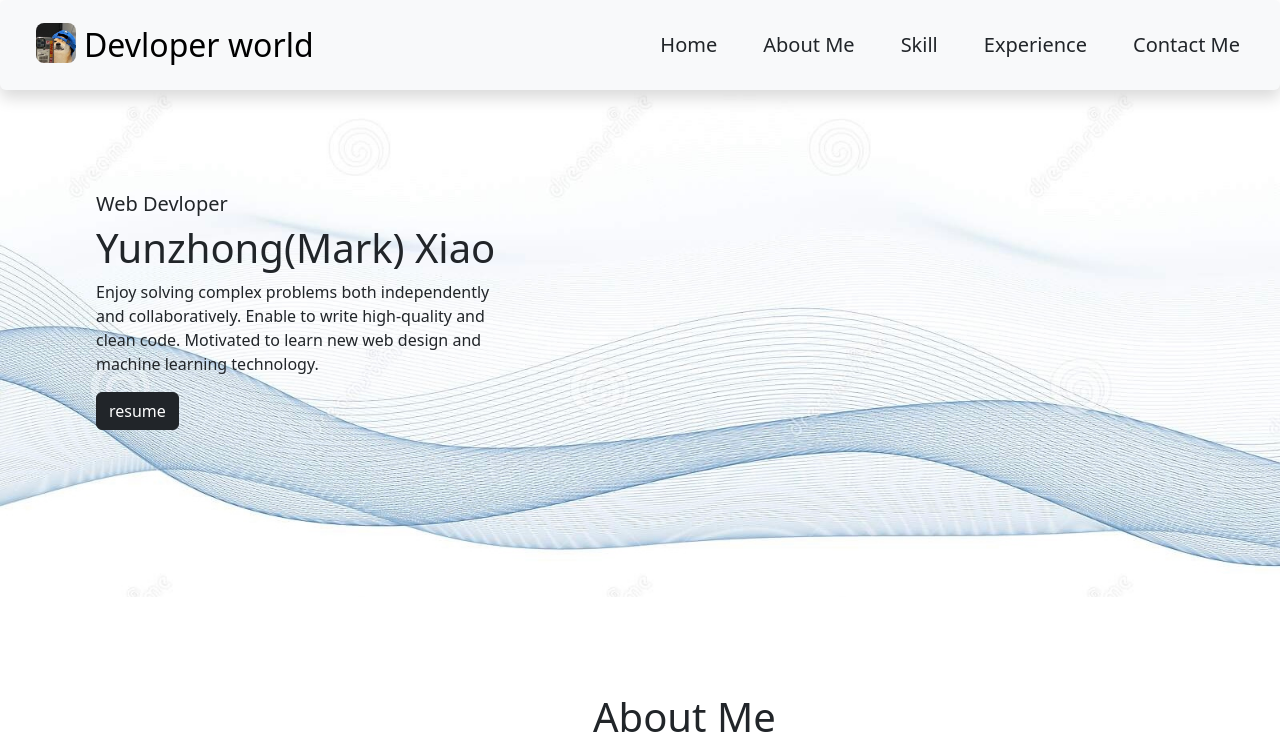
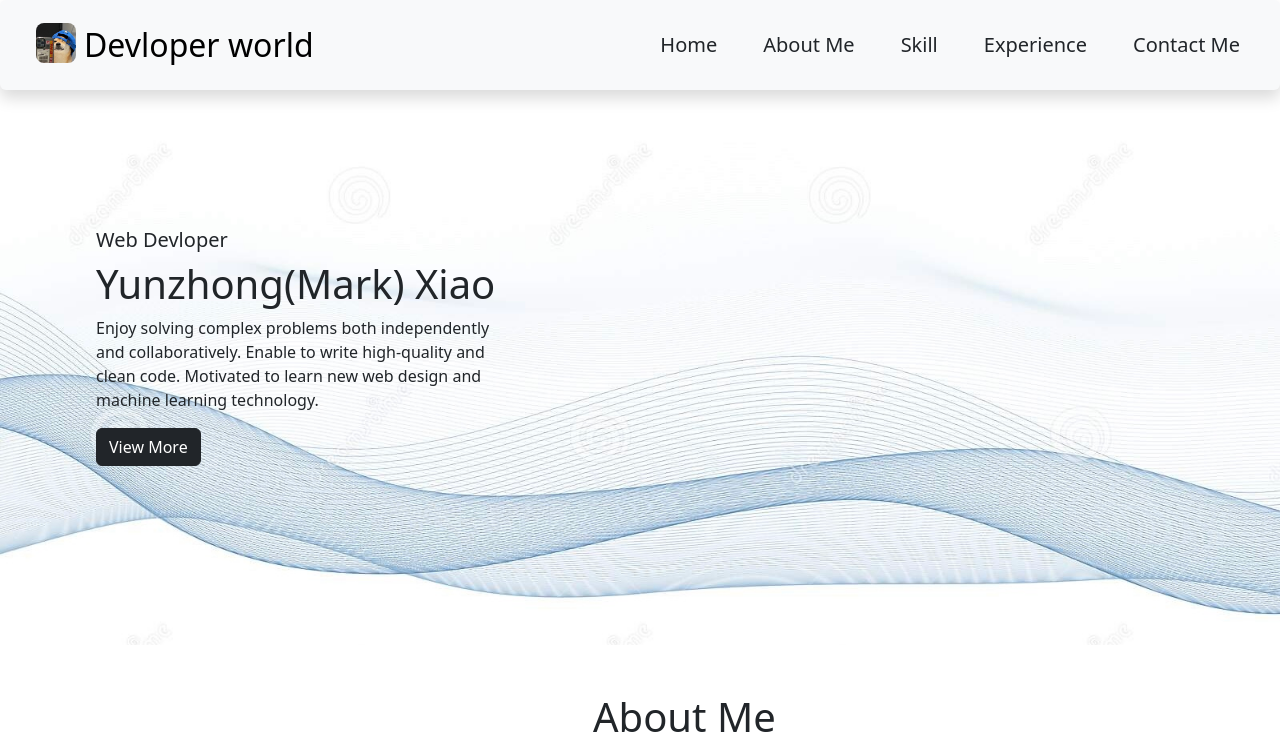
Before and after one commit to kmxyz/MyWeb, a React (Create React App) app: page / in a window 1280 px wide. Shown: the top 740 px of the page. Built offline with nearby package versions, Linux system fonts and the light colour scheme; the HTML template or start-up script is replaced by a standard one.

Commit message:
fixed bugs from main page

```diff
--- a/src/pages/main.jsx
+++ b/src/pages/main.jsx
@@ -1,12 +1,15 @@
 import React, { Component } from "react";
 import MainPageImg from "../pic/mainpageImg.png";
+import { Link } from "react-scroll";
 
 class MainPage extends Component {
   render() {
     return (
-      <main id="/" className="">
-        <div className="position-absolute my-5 p-sm-5">
-          <div className="text-sm-start text-center my-5 p-sm-5 p-3">
+      <main
+        id="/"
+        className="d-flex align-items-md-center align-items-end justify-content-center justify-content-sm-start pt-5"
+      >
+        <div className="text-sm-start text-center position-absolute ps-sm-5 ms-sm-5">
           <h5>Web Devloper</h5>
           <h1>Yunzhong(Mark) Xiao</h1>
           <p className="" style={{ width: "26em" }}>
@@ -14,13 +17,23 @@
             collaboratively. Enable to write high-quality and clean code.
             Motivated to learn new web design and machine learning technology.
           </p>
-            <button className="btn btn-dark">resume</button>
+          <button className="btn btn-dark">
+            <Link
+              style={{ cursor: "pointer" }}
+              smooth={true}
+              offset={-100}
+              duration={-5000}
+              to="about"
+            >
+              View More
+            </Link>
+          </button>
         </div>
-        </div>
+
         <span>
           <img
             src={MainPageImg}
-            className=" img-fluid  mx-auto width: 100% m-5"
+            className=" img-fluid  mx-auto width: 100% mt-5"
             alt="bg"
           />
         </span>
--- a/src/pages/skill.jsx
+++ b/src/pages/skill.jsx
@@ -48,7 +48,7 @@
               height: "300px",
             }}
           >
-            <ul className="d-flex justify-content-center py-5 h-100 align-items-center flex-wrap pe-4">
+            <ul className="d-flex justify-content-center py-sm-5 h-100 align-items-center flex-wrap pe-4">
               {this.state.imgSoftwareInfo.map((item) => (
                 <li key={item.name}>
                   <img
@@ -74,7 +74,7 @@
               height: "300px",
             }}
           >
-            <ul className="d-flex justify-content-center py-5 h-100 align-items-center flex-wrap pe-4">
+            <ul className="d-flex justify-content-center py-sm-5 h-100 align-items-center flex-wrap pe-4">
               {this.state.imgLanguageInfo.map((item) => (
                 <li key={item.name}>
                   <img
```
Lines whose indentation alone changed are shown as unchanged.
